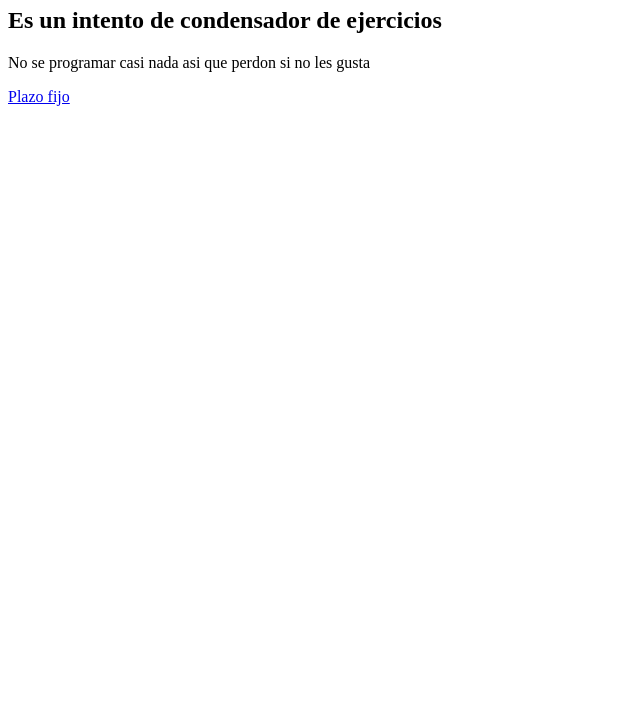
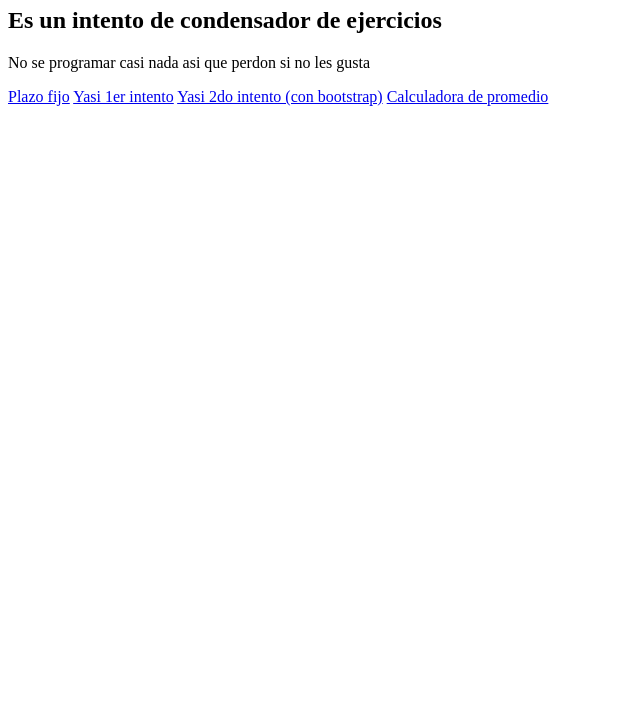
Before and after one commit to zarzak899/santizarza.githib.io, a plain HTML site: page index.html in a window 1280 px wide. Shown: the part 73-800 px from the top of the page, without its empty margins (0-640 px from the left). Drawn offline with Linux system fonts and the light colour scheme.

Commit message:
Update index.html

```diff
--- a/index.html
+++ b/index.html
@@ -13,5 +13,8 @@
     <p>No se programar casi nada asi que perdon si no les gusta</p>
 
     <a href="/plazo fijo/indexPF.html">Plazo fijo</a>
+    <a href="/yasi/index.html">Yasi 1er intento</a>
+    <a href="/yasi 3/index.html">Yasi 2do intento (con bootstrap)</a>
+    <a href="/intento 4/index.html">Calculadora de promedio</a>
 </body>
 </html>
```
